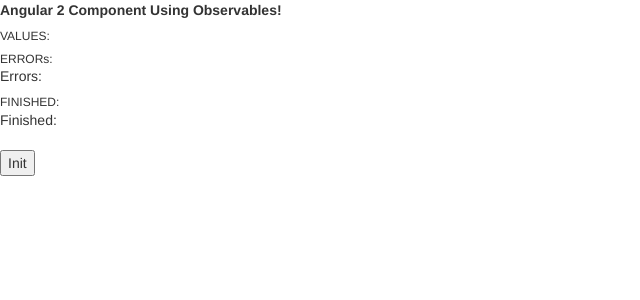
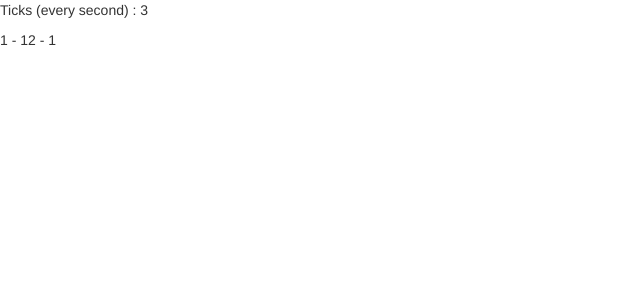
Before and after one commit to MyWebRepository/TestRepo, an Angular app: page / in a window 1280 px wide. Shown: the top 300 px of the page, without its empty margins (0-640 px from the left). Built offline with nearby package versions, Linux system fonts and the light colour scheme.

Commit message:
Updated code.

```diff
--- a/src/app/app.component.html
+++ b/src/app/app.component.html
@@ -14,4 +14,4 @@
 
 <app-user-list></app-user-list>-->
 
-<app-rxjs-example></app-rxjs-example>
+<app-rxjs-example2></app-rxjs-example2>
--- a/src/app/app.module.ts
+++ b/src/app/app.module.ts
@@ -14,7 +14,8 @@
 import { ConfigService } from './configs/config.service';
 import { UserDataService } from './services/user-data/user-data.service';
 import { ToManyPipe } from './pipes/to-many/to-many.pipe';
-import { RxjsExampleComponent } from './components/rxjs-example/rxjs-example.component';
+//import { RxjsExampleComponent } from './components/rxjs-example/rxjs-example.component';
+import { RxjsExample2Component } from './components/rxjs-example2/rxjs-example2.component';
 
 @NgModule({
   declarations: [
@@ -27,7 +28,8 @@
     SignupComponent,
     UserProfileComponent,
     UserListComponent,
-    RxjsExampleComponent
+    //RxjsExampleComponent,
+    RxjsExample2Component
   ],
   imports: [
     BrowserModule,
--- a/src/app/components/rxjs-example/rxjs-example.component.html
+++ b/src/app/components/rxjs-example/rxjs-example.component.html
@@ -1,3 +1,4 @@
+<!--
 <b>Angular 2 Component Using Observables!</b>
 
 <h6 style="margin-bottom: 0">VALUES:</h6>
@@ -10,3 +11,4 @@
 <div>Finished: {{ finished }}</div>
 
 <button style="margin-top: 2rem;" (click)="init()">Init</button>
+-->
--- a/src/app/components/rxjs-example/rxjs-example.component.ts
+++ b/src/app/components/rxjs-example/rxjs-example.component.ts
@@ -1,3 +1,4 @@
+/*
 import {Component, OnInit} from '@angular/core';
 import {Observable} from 'rxjs/Observable';
 
@@ -19,25 +20,24 @@
   }
 
   init() {
-    this.data = new Observable(observer => {
-      setTimeout(() => {
-        observer.next(42);
-      }, 1000);
+    //this.data = new Observable(observer => {
+    //  setTimeout(() => {
+     //   observer.next(42);
+    //  }, 1000);
 
-      setTimeout(() => {
-        observer.next(43);
-      }, 2000);
+    //  setTimeout(() => {
+    //    observer.next(43);
+    //  }, 2000);
 
-      setTimeout(() => {
-        observer.complete();
-      }, 3000);
-    });
+    //  setTimeout(() => {
+    //    observer.complete();
+    //  }, 3000);
+    //});
 
-    let subscription = this.data.subscribe(
-      value => this.values.push(value),
-      error => this.anyErrors = true,
-      () => this.finished = true
-    );
+    //let subscription = this.data.subscribe(
+    //  value => this.values.push(value),
+    //  error => this.anyErrors = true,
+    //  () => this.finished = true
   }
 
-}
+}*/
--- /dev/null
+++ b/src/app/components/rxjs-example2/rxjs-example2.component.html
@@ -0,0 +1,6 @@
+<p>
+  Ticks (every second) : {{ticks}}
+</p>
+<p>
+  <span *ngFor="let r of syncResults">{{r.source}} - {{r.value}}</span>
+</p>
--- /dev/null
+++ b/src/app/components/rxjs-example2/rxjs-example2.component.ts
@@ -0,0 +1,26 @@
+import { Component, OnInit } from '@angular/core';
+import {Observable} from 'rxjs/Rx';
+
+@Component({
+  selector: 'app-rxjs-example2',
+  templateUrl: './rxjs-example2.component.html',
+  styleUrls: ['./rxjs-example2.component.css']
+})
+export class RxjsExample2Component implements OnInit {
+  ticks = 0;
+  syncResults = [];
+
+  constructor() { }
+
+  ngOnInit() {
+    let timer = Observable.timer(2000,1000);
+    timer.subscribe(t => this.ticks = t);
+
+    let first = Observable.of({source:1,value:1});
+    let second = Observable.of({source:2,value:1});
+    Observable.forkJoin(first,second)
+      .subscribe(res => this.syncResults = res);
+
+  }
+
+}
```
Also changed, not shown: src/app/components/rxjs-example2/rxjs-example2.component.css (added), 1 other file (tests, documents, lock files or other folders).
